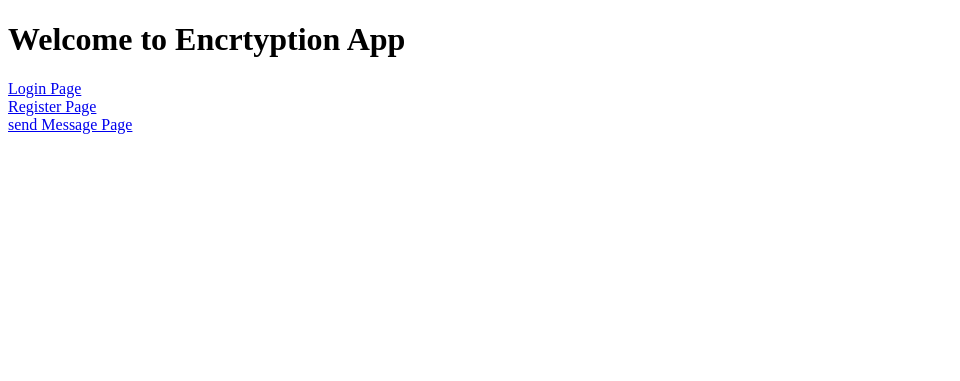
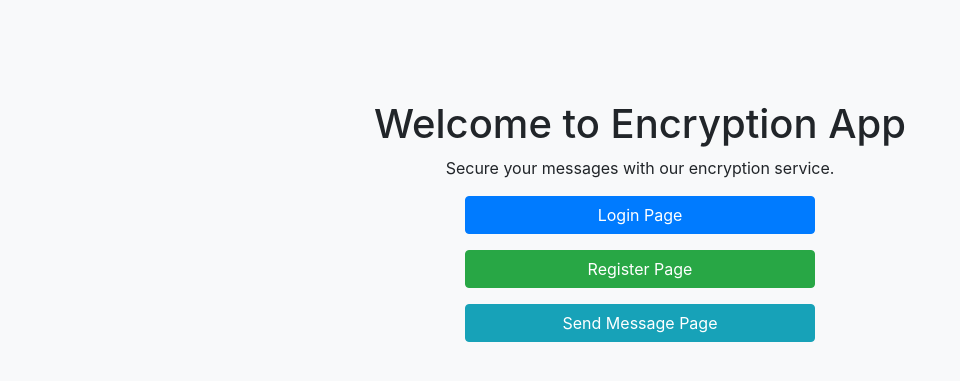
Before and after one commit to HMigara/software-Security-Encryption-App, a Flask app: page / in a window 1280 px wide. Shown: the top 381 px of the page, without its empty margins (0-960 px from the left). Run offline with Flask 3, Linux system fonts and the light colour scheme; some libraries are stand-ins or nearby versions.

Commit message:
html files updatd

```diff
--- a/templates/home.html
+++ b/templates/home.html
@@ -1,17 +1,44 @@
 <!DOCTYPE html>
 <html>
 <head>
-	<title>Welcome</title>
+    <title>Welcome</title>
+    <!-- Add Bootstrap CSS link -->
+    <link rel="stylesheet" href="https://stackpath.bootstrapcdn.com/bootstrap/4.5.2/css/bootstrap.min.css">
+    <!-- Add your custom CSS if needed -->
+    <style>
+        /* Custom styles go here */
+        body {
+            background-color: #f8f9fa;
+        }
+        .container {
+            margin-top: 100px;
+        }
+    </style>
 </head>
 <body>
-<h1 style="justify-content: center;">Welcome to Encrtyption App</h1>
+<div class="container text-center">
+    <h1>Welcome to Encryption App</h1>
+    <p>Secure your messages with our encryption service.</p>
+    <div class="row">
+        <div class="col-md-4 offset-md-4">
+            <a href="{{url_for('login')}}" class="btn btn-primary btn-block">Login Page</a>
+        </div>
+    </div>
+    <div class="row mt-3">
+        <div class="col-md-4 offset-md-4">
+            <a href="{{url_for('page')}}" class="btn btn-success btn-block">Register Page</a>
+        </div>
+    </div>
+    <div class="row mt-3">
+        <div class="col-md-4 offset-md-4">
+            <a href="{{url_for('message')}}" class="btn btn-info btn-block">Send Message Page</a>
+        </div>
+    </div>
+</div>
 
-<a href="{{url_for('login')}}">Login Page</a><br>
-<a href="{{url_for('page')}}">Register Page</a><br>
-<a href="{{url_for('message')}}"> send Message Page</a><br>
-
-
-
+<!-- Add Bootstrap JS and jQuery scripts at the end of the body -->
+<script src="https://code.jquery.com/jquery-3.5.1.slim.min.js"></script>
+<script src="https://cdn.jsdelivr.net/npm/@popperjs/core@2.5.3/dist/umd/popper.min.js"></script>
+<script src="https://stackpath.bootstrapcdn.com/bootstrap/4.5.2/js/bootstrap.min.js"></script>
 </body>
-
 </html>
```
